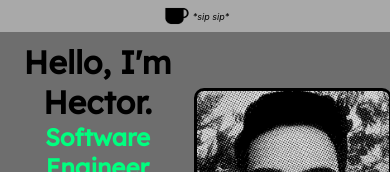
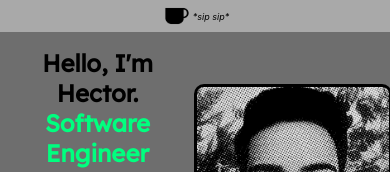
Before and after one commit to hekmaflo/my-portfolio, a React (Create React App) app in the folder my-portfolio/: page / in a window 390 px wide. Shown: the top 172 px of the page. Built offline with nearby package versions, Linux system fonts and the light colour scheme.

Commit message:
changed header

```diff
--- a/my-portfolio/src/App.css
+++ b/my-portfolio/src/App.css
@@ -64,7 +64,7 @@
 
 @media only screen and (max-width: 600px) {
   .about-me-text {
-    font-size: 2rem;
+    font-size: 1.5rem;
     padding-top: 1rem;
   }
 
```
